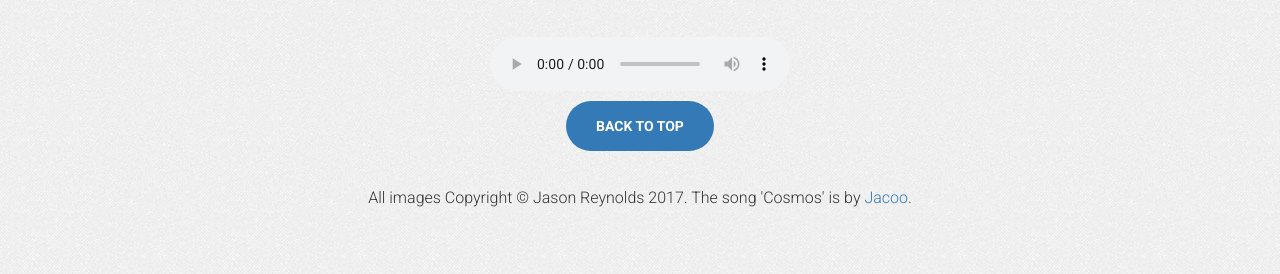
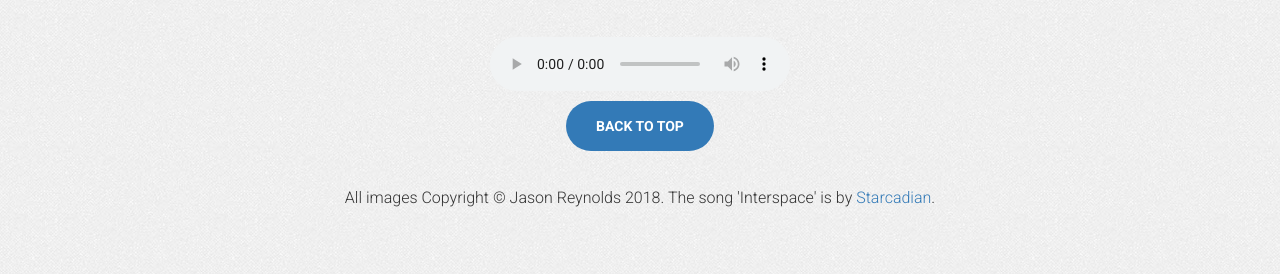
Before and after one commit to sprro/sprro.github.io, a website: page index.html in a window 1280 px wide. Shown: the part 4681-4955 px from the top of the page. Drawn offline with nearby package versions, Linux system fonts and the light colour scheme; a web font is replaced by a local one.

Commit message:
Updated song reference

```diff
--- a/index.html
+++ b/index.html
@@ -604,7 +604,7 @@
             <a href="#page-top" class="btn btn-primary btn-xl page-scroll" id="page-top">BACK TO TOP</a>
             </div>
         <div class="copyright">
-            <p>All images Copyright &copy; Jason Reynolds 2017. The song 'Cosmos' is by <a href="https://soundcloud.com/jacoo/cosmos-original" target="_blank">Jacoo</a>.</p>
+            <p>All images Copyright &copy; Jason Reynolds 2018. The song 'Interspace' is by <a href="https://soundcloud.com/starcadian/interspace" target="_blank">Starcadian</a>.</p>
         </div>
     </footer>
     </section>
```
